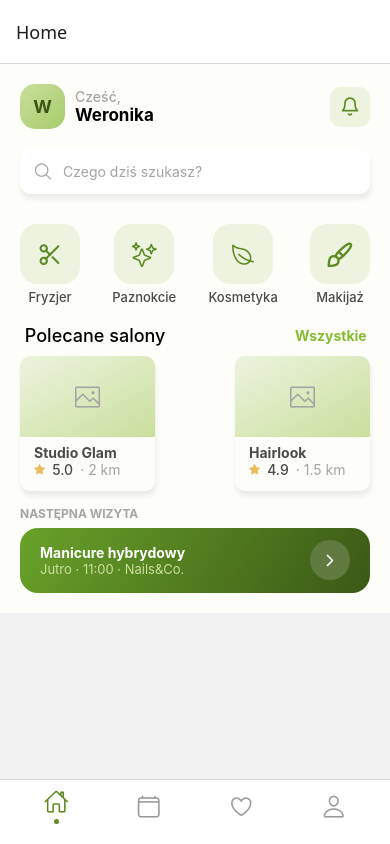
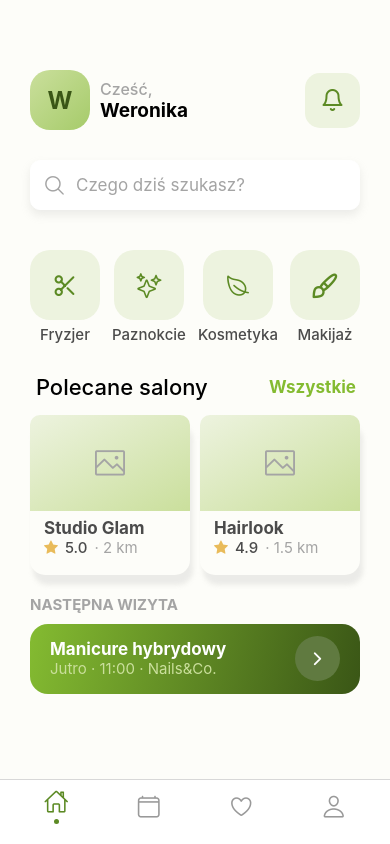
Before and after one commit to weronikaskowron1/Inzynierka, a React Native app: screen /Home in a window 390 px wide. Built offline with nearby package versions, Linux system fonts and the light colour scheme.

Commit message:
ogarniete wielkosci mniej wiecej i shadowy

```diff
--- a/App.tsx
+++ b/App.tsx
@@ -6,7 +6,7 @@ import { useNavigation, NavigationContainer } from '@react-navigation/native';
 import { createNativeStackNavigator } from '@react-navigation/native-stack';
 
 import { Button } from '@react-navigation/elements';
-
+import { Colors } from './Themes/colors.ts';
 
 import Logowanie from './Strony/Logowanie.tsx'
 import Nawigator from './Komponenty/Nawigator.tsx'
@@ -51,7 +51,7 @@ export default function App() {
 const styles = StyleSheet.create({
   container: {
     flex: 1,
-    backgroundColor: '#fff',
+    backgroundColor: Colors.backgroundColor,
     alignItems: 'center',
     justifyContent: 'center',
   },
--- a/Komponenty/HomeScreen/AlertIcon.tsx
+++ b/Komponenty/HomeScreen/AlertIcon.tsx
@@ -9,16 +9,16 @@ const AlertIcon = () => {
         styles.container,
         pressed && pressed_styles.button_pressed,
       ]}>
-      <Feather name="bell" size={20} color="#5C8A24" />
+      <Feather name="bell" size={24} color="#5C8A24" />
     </Pressable>
   );
 };
 
 const styles = StyleSheet.create({
   container: {
-    width: 40,
-    height: 40,
-    borderRadius: 11,
+    width: 55,
+    height: 55,
+    borderRadius: 15,
     justifyContent: 'center',
     alignItems: 'center',
     backgroundColor: '#EDF3DF',
--- a/Komponenty/HomeScreen/CategoryIcon.tsx
+++ b/Komponenty/HomeScreen/CategoryIcon.tsx
@@ -35,21 +35,21 @@ const styles = StyleSheet.create({
   },
 
   category: {
-    height: 60,
-    width: 60,
+    height: 70,
+    width: 70,
     backgroundColor: '#EDF3DF',
 
     justifyContent: 'center',
     alignItems: 'center',
 
-    borderRadius: 17,
+    borderRadius: 20,
   },
 
   text: {
     marginTop: 5,
     color: '#4B4B4B',
     fontWeight: 500,
-    fontSize: 13,
+    fontSize: 15,
   },
 });
 
--- a/Komponenty/HomeScreen/NextVisitCard.tsx
+++ b/Komponenty/HomeScreen/NextVisitCard.tsx
@@ -3,13 +3,14 @@ import { LinearGradient } from 'expo-linear-gradient';
 import { Feather } from '@expo/vector-icons';
 
 import { pressed_styles } from '../../Themes/buton_pressed.tsx'
-
+import { Colors } from '../../Themes/colors.ts';
 const NextVisitCard = ({ service = '', day = '', time = '', company = '' }) => {
   return (
     <LinearGradient
-      colors={['#69A129', '#3A5916']}
-      start={{ x: 1, y: -1 }}
-      end={{ x: 2, y: 2 }}
+      colors={[Colors.green3, Colors.green1]}
+      locations={[0, 1]}
+      start={{ x: 0, y: 0 }}
+      end={{ x: 1, y: 1 }}
       style={styles.visit_container}>
       <View style={styles.container}>
         <View style={styles.info_container}>
@@ -27,7 +28,7 @@ const NextVisitCard = ({ service = '', day = '', time = '', company = '' }) => {
           ]}>
           <Feather
             name="chevron-right"
-            size={20}
+            size={22}
             color="white"
           />
         </Pressable>
@@ -38,7 +39,7 @@ const NextVisitCard = ({ service = '', day = '', time = '', company = '' }) => {
 
 const styles = StyleSheet.create({
   visit_container: {
-    height: 65,
+    height: 70,
     width: '100%',
     backgroundColor: 'red',
     borderRadius: 18,
@@ -54,9 +55,9 @@ const styles = StyleSheet.create({
 
   arrow_button: {
     backgroundColor: '#607A40',
-    height: 40,
-    width: 40,
-    borderRadius: 20,
+    height: 45,
+    width: 45,
+    borderRadius: 22.5,
 
     alignItems: 'center',
     justifyContent: 'center',
@@ -67,6 +68,7 @@ const styles = StyleSheet.create({
   service_type_text: {
     color: 'white',
     fontWeight: '700',
+    fontSize: 17,
   },
 
   detail_container: {
@@ -75,17 +77,17 @@ const styles = StyleSheet.create({
 
   day_text: {
     color: '#CADF9C',
-    fontSize: 13,
+    fontSize: 15,
   },
 
   time_text: {
     color: '#CADF9C',
-    fontSize: 13,
+    fontSize: 15,
   },
 
   company_text: {
     color: '#CADF9C',
-    fontSize: 13,
+    fontSize: 15,
   },
 });
 
--- a/Komponenty/HomeScreen/Searchbar.tsx
+++ b/Komponenty/HomeScreen/Searchbar.tsx
@@ -18,7 +18,7 @@ const Searchbar = () => {
       />
       <Ionicons
         name="search-outline"
-        size={20}
+        size={23}
         color="#A4A4A4"
         style={styles.icon}
       />
@@ -37,18 +37,17 @@ const styles = StyleSheet.create({
     borderWidth: 1,
     borderRadius: 10,
     borderColor: 'white',
-    shadowColor: '#A4A4A4',
-    shadowOffset: { width: 1, height: 5 },
-    shadowOpacity: 0.2,
-    shadowRadius: 5,
 
-    height: 45,
+    boxShadow: '0px 5px 10px rgba(164, 164, 164, 0.2)',
+
+    height: 50,
     width: '100%',
 
     color: '#A4A4A4',
     fontWeight: '400',
+    fontSize: 17,
 
-    paddingLeft: 42,
+    paddingLeft: 45,
 
     outlineStyle: 'none',
   },
--- a/Komponenty/HomeScreen/ServiceCard.tsx
+++ b/Komponenty/HomeScreen/ServiceCard.tsx
@@ -19,7 +19,7 @@ const ServiceCard = ({ service_name, rating, distance }) => {
           start={{ x: 1, y: -1 }}
           end={{ x: 2, y: 2 }}
           style={styles.image_container}>
-          <SimpleLineIcons name="picture" size={25} color="#A4A4A4" />
+          <SimpleLineIcons name="picture" size={30} color="#A4A4A4" />
         </LinearGradient>
       )}
 
@@ -28,7 +28,7 @@ const ServiceCard = ({ service_name, rating, distance }) => {
       <View style={styles.service_info}>
         <Text style={styles.service_name}>{service_name}</Text>
         <View style={styles.info_container}>
-          <FontAwesome name="star" size={12} color="#E9BB5A" />
+          <FontAwesome name="star" size={15} color="#E9BB5A" />
           <Text style={styles.rating}>{rating}</Text>
           <Text style={styles.distance}>{`\u00B7 ${distance}`}</Text>
         </View>
@@ -39,16 +39,13 @@ const ServiceCard = ({ service_name, rating, distance }) => {
 
 const styles = StyleSheet.create({
   service_container: {
-    height: 135,
-    width: 135,
+    height: 160,
+    width: 160,
 
     borderWidth: 0,
-    borderRadius: 10,
+    borderRadius: 15,
     borderColor: 'white',
-    shadowColor: '#A4A4A4',
-    shadowOffset: { width: 1, height: 5 },
-    shadowOpacity: 0.2,
-    shadowRadius: 5,
+    boxShadow: '3px 10px 5px rgba(164, 164, 164, 0.2)',
   },
 
   image_container: {
@@ -70,6 +67,7 @@ const styles = StyleSheet.create({
 
   service_name: {
     fontWeight: '700',
+    fontSize: 17,
     color: '#4B4B4B',
   },
 
@@ -81,12 +79,14 @@ const styles = StyleSheet.create({
 
   rating: {
     fontWeight: '500',
+    fontSize: 15,
     color: '#4B4B4B',
   },
 
   distance: {
     color: '#A4A4A4',
     fontWeight: '400',
+    fontSize: 15,
   },
 });
 export default ServiceCard;
--- a/Komponenty/HomeScreen/Welcome.tsx
+++ b/Komponenty/HomeScreen/Welcome.tsx
@@ -32,25 +32,25 @@ const styles = StyleSheet.create({
     alignItems: 'center',
   },
   avatar: {
-    width: 45,
-    height: 45,
-    borderRadius: 15,
+    width: 60,
+    height: 60,
+    borderRadius: 20,
     justifyContent: 'center',
     alignItems: 'center',
   },
 
   avatarText: {
-    fontSize: 18,
+    fontSize: 24,
     fontWeight: '700',
     color: '#3A5616',
   },
   greeting: {
-    fontSize: 14,
+    fontSize: 16,
     color: '#A4A4A4',
     fontWeight: '500',
   },
   name: {
-    fontSize: 17,
+    fontSize: 19,
     fontWeight: '700',
   },
 });
--- a/Komponenty/HomeScreen/WszystkieText.tsx
+++ b/Komponenty/HomeScreen/WszystkieText.tsx
@@ -13,7 +13,7 @@ const styles = StyleSheet.create({
   text: {
     color: '#84BB31',
     fontWeight: '700',
-    fontSize: 14,
+    fontSize: 17,
   },
 });
 
--- a/Komponenty/Nawigator.tsx
+++ b/Komponenty/Nawigator.tsx
@@ -14,7 +14,8 @@ const Tab = createBottomTabNavigator();
 export default function Nawigator() {
   return (
     <Tab.Navigator
-      screenOptions={({ route }) => ({
+      screenOptions={({ route  }) => ({
+          headerShown: false,
         tabBarIcon: ({ focused, color, size }) => {
           let iconName: any = 'home-outline';
 
--- a/Strony/HomeScreen.tsx
+++ b/Strony/HomeScreen.tsx
@@ -9,6 +9,8 @@ import ServiceCard from '../Komponenty/HomeScreen/ServiceCard.tsx';
 import WszystkieText from '../Komponenty/HomeScreen/WszystkieText.tsx';
 
 import { useNavigation } from '@react-navigation/native';
+
+import { Colors } from '../Themes/colors.ts';
 
 export default HomeScreen;
 function HomeScreen() {
@@ -36,7 +38,7 @@ function HomeScreen() {
     },
   ];
   return (
-    <ScrollView>
+//     <ScrollView>
       <View style={styles.body}>
         <View style={styles.container}>
           <View style={styles.header}>
@@ -85,18 +87,19 @@ function HomeScreen() {
           </View>
         </View>
       </View>
-    </ScrollView>
+//     </ScrollView>
   );
 }
 
 const styles = StyleSheet.create({
   body: {
     flex: 1,
-    backgroundColor: '#FDFDF9',
+    backgroundColor: Colors.backgroundColor,
   },
 
   container: {
-    margin: 20,
+    margin: 30,
+    marginTop: 70
   },
 
   header: {
@@ -107,17 +110,19 @@ const styles = StyleSheet.create({
   },
 
   searcharbar: {
-    marginTop: 20,
+    marginTop: 30,
   },
 
   categories_container: {
-    marginTop: 30,
+    marginTop: 40,
+    gap: 10,
+    width: '100%',
     flexDirection: 'row',
     justifyContent: 'space-between',
   },
 
   recommended_container: {
-    marginTop: 20,
+    marginTop: 30,
     flexDirection: 'row',
     justifyContent: 'space-between',
     alignItems: 'center',
@@ -125,21 +130,21 @@ const styles = StyleSheet.create({
 
   polecane_text: {
     fontWeight: '500',
-    fontSize: 18,
+    fontSize: 22,
   },
 
   service_container: {
-    marginTop: 10,
+    marginTop: 15,
     flexDirection: 'row',
     justifyContent: 'space-between',
   },
 
   nastepna_wizyta_text: {
-    marginTop: 15,
-    marginBottom: 7,
+    marginTop: 20,
+    marginBottom: 10,
     color: '#A4A4A4',
     fontWeight: '700',
-    fontSize: 12,
+    fontSize: 15,
   },
 
   next_visits_container: {
--- a/Themes/colors.ts
+++ b/Themes/colors.ts
@@ -4,5 +4,7 @@ export const Colors = {
   green3: '#84BB31',
   green4: '#A6CB6A',
   green5: '#CADF9C',
-  green6: '#EDF3DF'
+  green6: '#EDF3DF',
+
+  backgroundColor: '#FDFDF9',
 };
```
